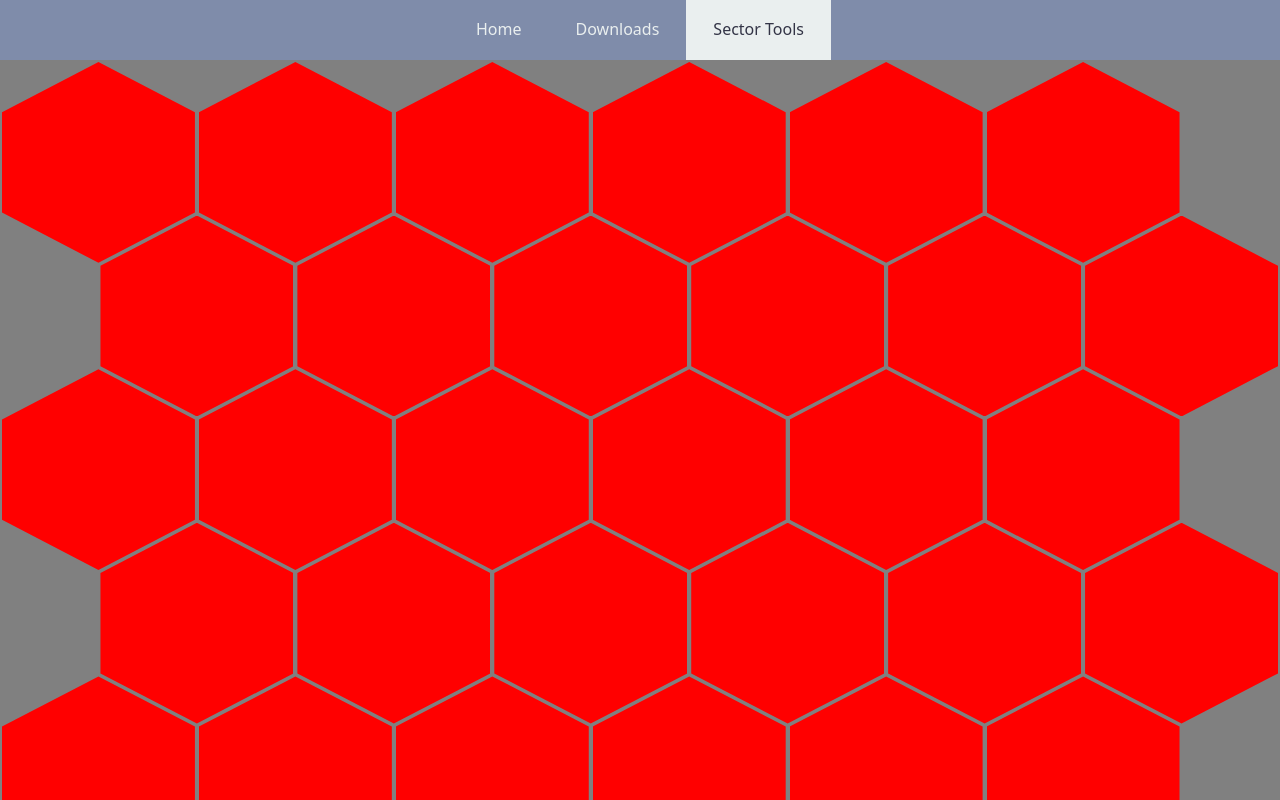
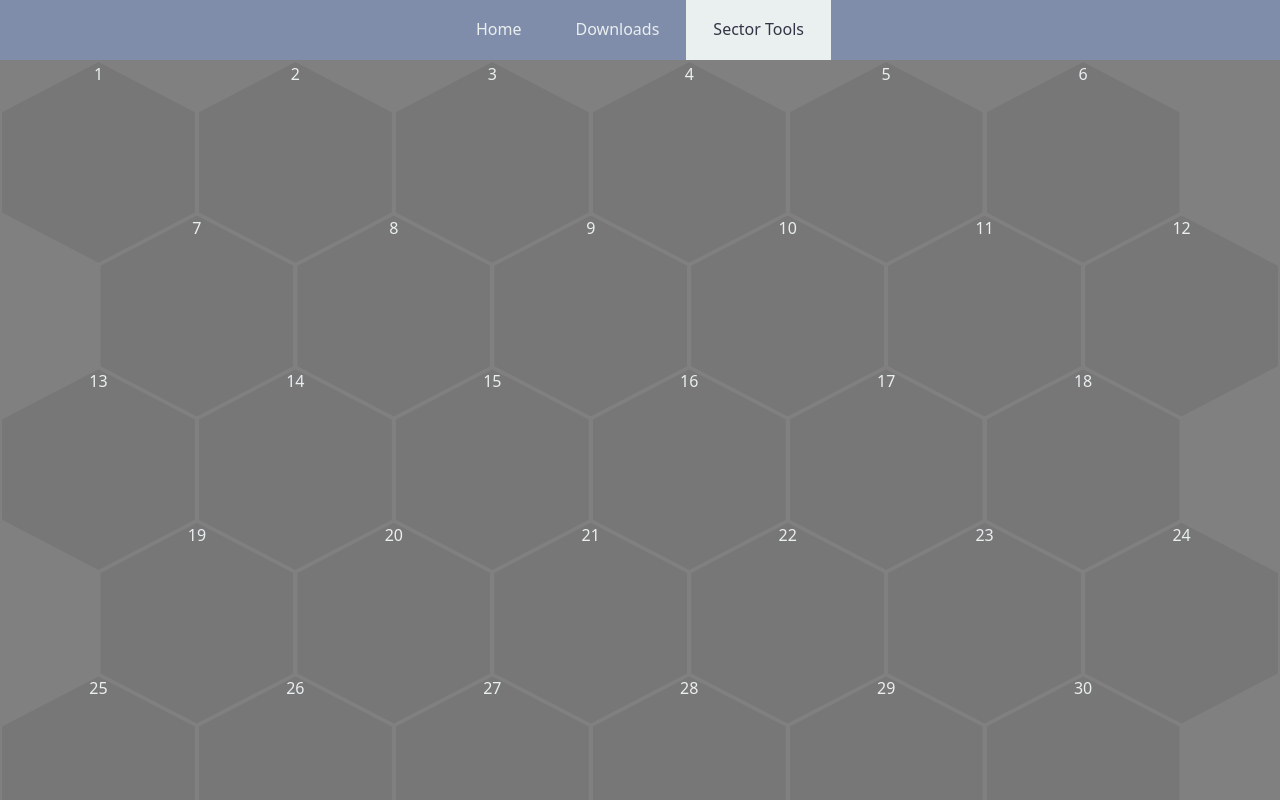
Before and after one commit to Paraldos/Bold-Legends-Website, a website built with Vite: page index.html in a window 1280 px wide. Shown: the top 800 px of the page. Built offline with nearby package versions, Linux system fonts and the light colour scheme.

Commit message:
adjusted colors and text align

```diff
--- a/src/components/sectorTool/sectorTool.css
+++ b/src/components/sectorTool/sectorTool.css
@@ -10,11 +10,12 @@
 
   .sectorTools__hex {
     clip-path: polygon(0 25%, 50% 0, 100% 25%, 100% 75%, 50% 100%, 0 75%);
-    background-color: red;
+    background-color: rgba(0, 0, 0, 0.075);
     margin: 2px;
+    text-align: center;
   }
 
   .sectorTools__hex:hover {
-    background-color: green;
+    background-color: black;
   }
 }
```
